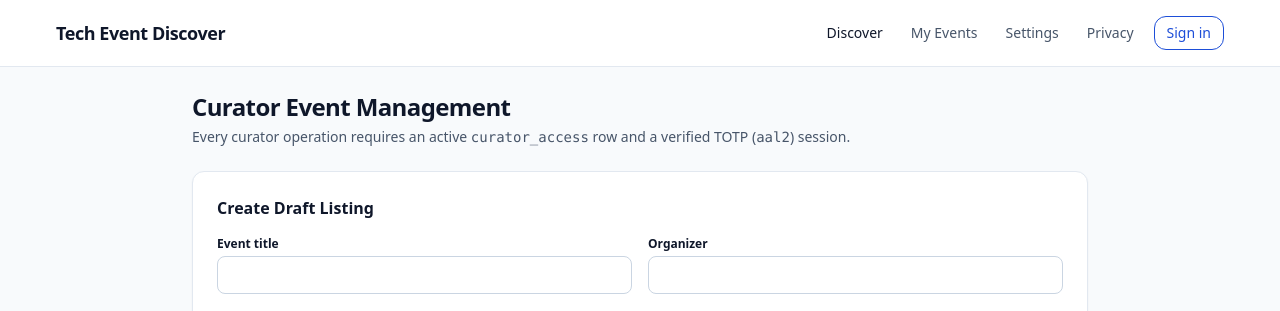
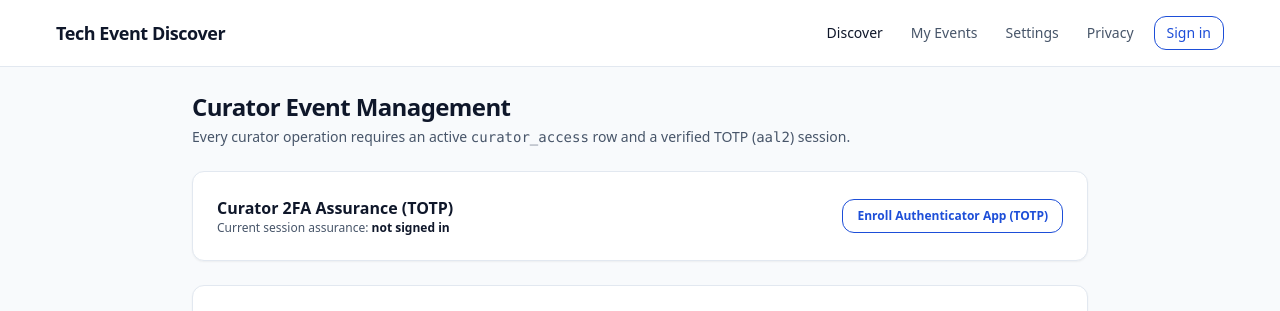
Before and after one commit to granthx/tech_event_discover, a Next.js app: page /admin/events in a window 1280 px wide. Shown: the top 311 px of the page. Built offline with nearby package versions, Linux system fonts and the light colour scheme; no server answers.

Commit message:
Add Curator TOTP (aal2) enrollment and verification panel to /admin/events

```diff
--- a/src/app/admin/events/page.tsx
+++ b/src/app/admin/events/page.tsx
@@ -1,6 +1,7 @@
 "use client";
 
 import { useState } from "react";
+import { CuratorMfaPanel } from "@/components/CuratorMfaPanel";
 import { APPROVED_SOURCES, REFERENCE_CITIES } from "@/features/catalog/fixtures";
 import type {
   CancellationReason,
@@ -116,6 +117,8 @@ export default function AdminEventsPage() {
           Every curator operation requires an active <code>curator_access</code> row and a verified TOTP (<code>aal2</code>) session.
         </p>
       </div>
+
+      <CuratorMfaPanel />
 
       {errorMessage && (
         <div
--- /dev/null
+++ b/src/components/CuratorMfaPanel.tsx
@@ -0,0 +1,195 @@
+"use client";
+
+import { useCallback, useEffect, useState } from "react";
+import { createSupabaseBrowserClient } from "@/lib/supabase/client";
+
+export function CuratorMfaPanel() {
+  const [aal, setAal] = useState<string | null>(null);
+  const [nextAal, setNextAal] = useState<string | null>(null);
+  const [factorId, setFactorId] = useState<string | null>(null);
+  const [qrSvgDataUrl, setQrSvgDataUrl] = useState<string | null>(null);
+  const [totpSecret, setTotpSecret] = useState<string | null>(null);
+  const [code, setCode] = useState("");
+  const [statusMsg, setStatusMsg] = useState<string | null>(null);
+  const [errorMsg, setErrorMsg] = useState<string | null>(null);
+  const [busy, setBusy] = useState(false);
+
+  const refreshAal = useCallback(async () => {
+    try {
+      const supabase = createSupabaseBrowserClient();
+      const { data: aalData } =
+        await supabase.auth.mfa.getAuthenticatorAssuranceLevel();
+      if (aalData) {
+        setAal(aalData.currentLevel);
+        setNextAal(aalData.nextLevel);
+      }
+      const { data: factorsData } = await supabase.auth.mfa.listFactors();
+      const verifiedTotp = factorsData?.totp?.find(
+        (f) => f.status === "verified"
+      );
+      if (verifiedTotp) {
+        setFactorId(verifiedTotp.id);
+      }
+    } catch {
+      // Ignore if unauthenticated or placeholder env
+    }
+  }, []);
+
+  useEffect(() => {
+    void refreshAal();
+  }, [refreshAal]);
+
+  const handleEnrollTotp = async () => {
+    setBusy(true);
+    setErrorMsg(null);
+    setStatusMsg(null);
+    try {
+      const supabase = createSupabaseBrowserClient();
+      const { data, error } = await supabase.auth.mfa.enroll({
+        factorType: "totp",
+        friendlyName: "Tech Event Discover Curator TOTP",
+      });
+      if (error || !data) {
+        setErrorMsg(error?.message ?? "Could not start TOTP enrollment.");
+        return;
+      }
+      setFactorId(data.id);
+      setQrSvgDataUrl(data.totp.qr_code);
+      setTotpSecret(data.totp.secret);
+      setStatusMsg(
+        "Scan the QR code (or enter the secret) in your authenticator app, then enter the 6-digit code below."
+      );
+    } catch {
+      setErrorMsg("Unexpected error starting TOTP enrollment.");
+    } finally {
+      setBusy(false);
+    }
+  };
+
+  const handleVerifyTotp = async (e: React.FormEvent) => {
+    e.preventDefault();
+    if (!factorId) {
+      setErrorMsg("Enroll or select a TOTP factor first.");
+      return;
+    }
+    setBusy(true);
+    setErrorMsg(null);
+    setStatusMsg(null);
+    try {
+      const supabase = createSupabaseBrowserClient();
+      const { error } = await supabase.auth.mfa.challengeAndVerify({
+        factorId,
+        code: code.trim(),
+      });
+      if (error) {
+        setErrorMsg(error.message);
+        return;
+      }
+      setCode("");
+      setQrSvgDataUrl(null);
+      setTotpSecret(null);
+      setStatusMsg("Session upgraded to verified TOTP (aal2).");
+      await refreshAal();
+    } catch {
+      setErrorMsg("Unexpected error verifying TOTP code.");
+    } finally {
+      setBusy(false);
+    }
+  };
+
+  return (
+    <section
+      aria-label="Curator two-factor authentication"
+      className="space-y-4 rounded-[12px] border border-slate-200 bg-white p-6 shadow-xs"
+    >
+      <div className="flex flex-wrap items-center justify-between gap-2">
+        <div>
+          <h2 className="text-base font-semibold text-[#0F172A]">
+            Curator 2FA Assurance (TOTP)
+          </h2>
+          <p className="text-xs text-[#475569]">
+            Current session assurance:{" "}
+            <strong className="text-[#0F172A]">{aal ?? "not signed in"}</strong>
+            {nextAal && nextAal !== aal ? ` (required: ${nextAal})` : ""}
+          </p>
+        </div>
+
+        {aal !== "aal2" && !factorId && (
+          <button
+            type="button"
+            disabled={busy}
+            onClick={handleEnrollTotp}
+            className="rounded-[12px] border border-[#1D4ED8] bg-white px-3.5 py-2 text-xs font-semibold text-[#1D4ED8] hover:bg-blue-50 disabled:opacity-50 focus-visible:outline-2 focus-visible:outline-offset-2 focus-visible:outline-[#1D4ED8]"
+          >
+            {busy ? "Starting..." : "Enroll Authenticator App (TOTP)"}
+          </button>
+        )}
+      </div>
+
+      {errorMsg && (
+        <div
+          role="alert"
+          className="rounded-lg border border-red-200 bg-red-50 p-3 text-xs font-medium text-red-900"
+        >
+          {errorMsg}
+        </div>
+      )}
+
+      {statusMsg && (
+        <div
+          role="status"
+          className="rounded-lg border border-blue-200 bg-blue-50 p-3 text-xs font-medium text-blue-950"
+        >
+          {statusMsg}
+        </div>
+      )}
+
+      {qrSvgDataUrl && (
+        <div className="space-y-2 rounded-lg border border-slate-200 bg-[#F8FAFC] p-4">
+          <img
+            src={qrSvgDataUrl}
+            alt="TOTP authenticator setup QR code"
+            className="h-44 w-44 rounded border border-slate-200 bg-white p-2"
+          />
+          {totpSecret && (
+            <p className="text-xs text-[#475569] break-all">
+              Manual setup key: <code className="font-mono text-[#0F172A]">{totpSecret}</code>
+            </p>
+          )}
+        </div>
+      )}
+
+      {aal !== "aal2" && factorId && (
+        <form onSubmit={handleVerifyTotp} className="flex flex-wrap items-end gap-3">
+          <div>
+            <label
+              htmlFor="curator-totp-code"
+              className="block text-xs font-semibold text-[#0F172A]"
+            >
+              6-digit authenticator code
+            </label>
+            <input
+              id="curator-totp-code"
+              type="text"
+              inputMode="numeric"
+              pattern="\d{6}"
+              maxLength={6}
+              required
+              value={code}
+              onChange={(e) => setCode(e.target.value)}
+              placeholder="123456"
+              className="mt-1 w-40 rounded-lg border border-slate-300 px-3 py-2 text-sm text-[#0F172A] focus-visible:outline-2 focus-visible:outline-offset-2 focus-visible:outline-[#1D4ED8]"
+            />
+          </div>
+          <button
+            type="submit"
+            disabled={busy}
+            className="rounded-[12px] bg-[#1D4ED8] px-4 py-2 text-xs font-semibold text-white hover:bg-blue-800 disabled:opacity-50 focus-visible:outline-2 focus-visible:outline-offset-2 focus-visible:outline-[#1D4ED8]"
+          >
+            {busy ? "Verifying..." : "Verify & Upgrade to aal2"}
+          </button>
+        </form>
+      )}
+    </section>
+  );
+}
```
